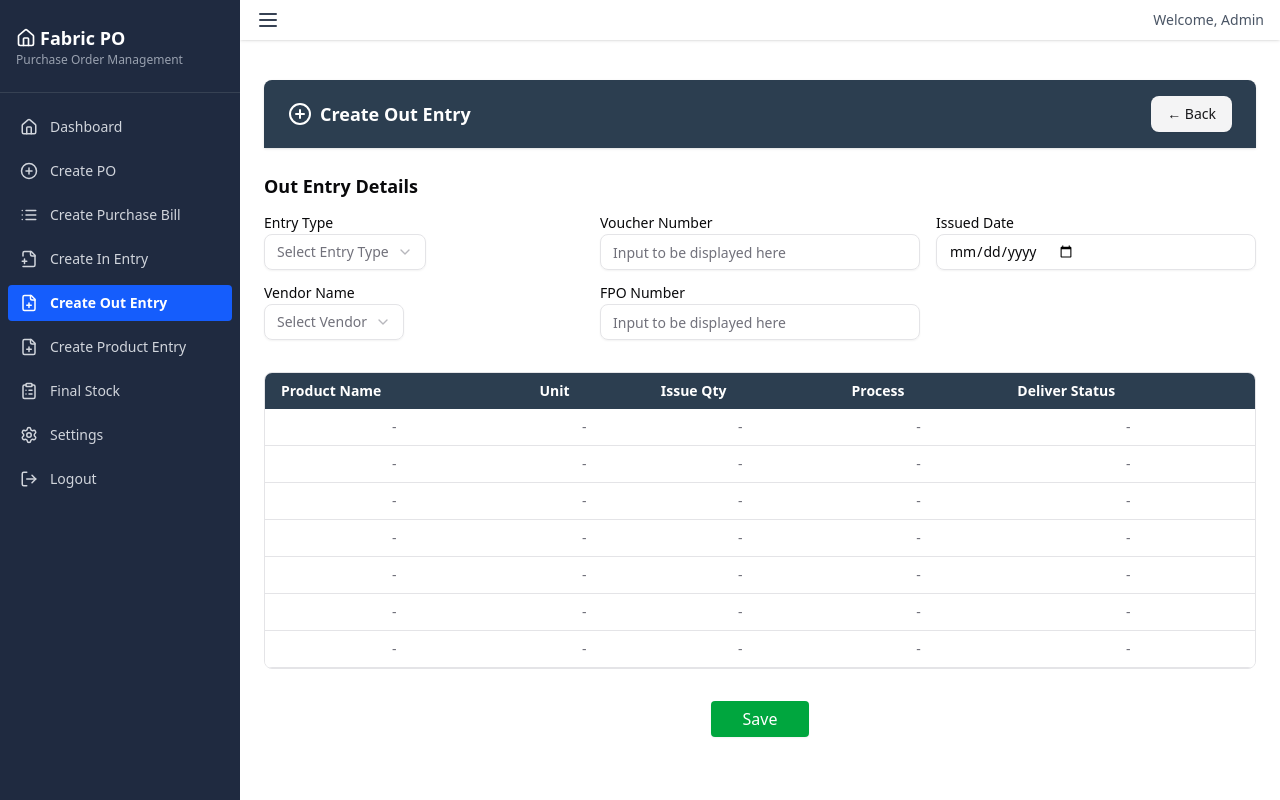
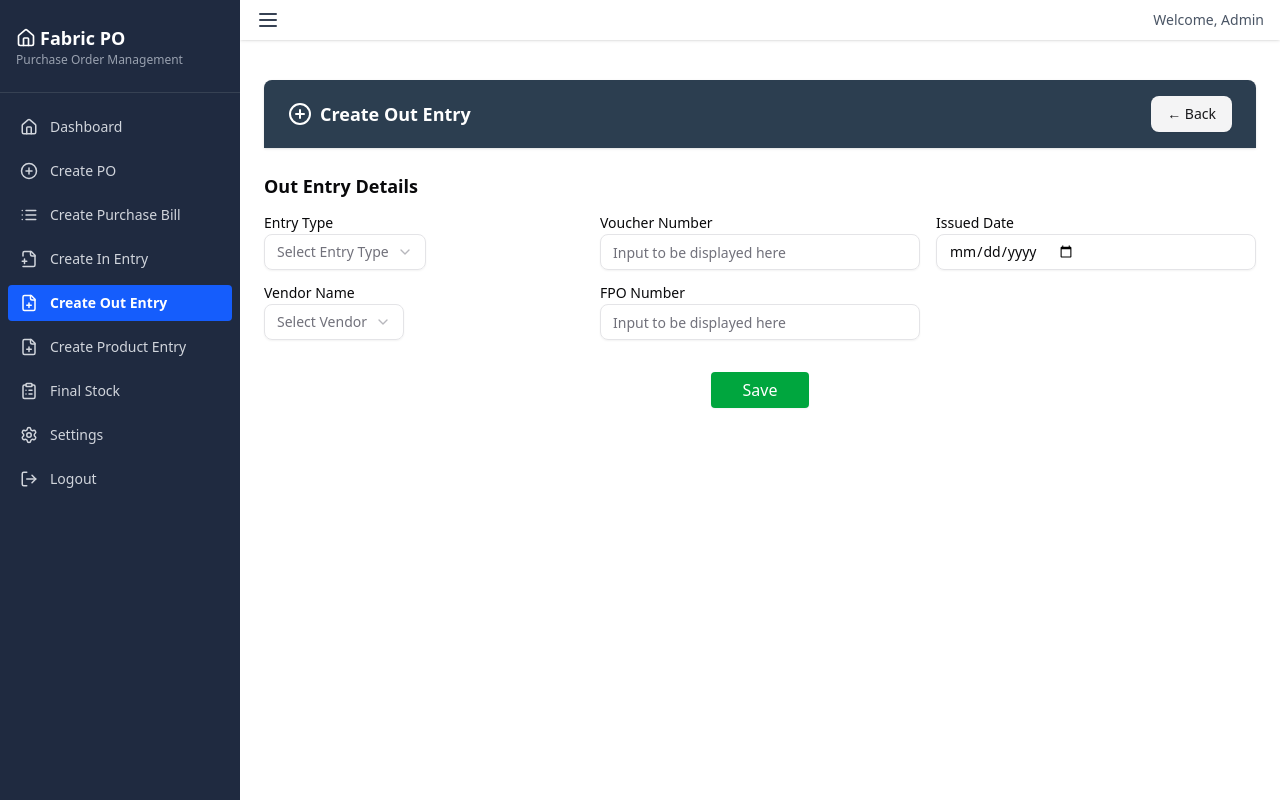
Before and after one commit to Ignito-Corporation/Textile-Admin-Panel, a React (Vite) app: page /create-out-entry in a window 1280 px wide. Built offline with nearby package versions, Linux system fonts and the light colour scheme; sample sign-in values are in the browser's storage.

Commit message:
dying changes

```diff
--- a/src/pages/CreateOutentery.jsx
+++ b/src/pages/CreateOutentery.jsx
@@ -4,9 +4,14 @@ import React, { useState } from 'react';
 import { Button } from '@/components/ui/button';
 import { Input } from '@/components/ui/input';
 import { Label } from '@/components/ui/label';
-import { Select, SelectTrigger, SelectValue, SelectContent, SelectItem } from '@/components/ui/select';
+import {
+  Select,
+  SelectTrigger,
+  SelectValue,
+  SelectContent,
+  SelectItem,
+} from '@/components/ui/select';
 import { CirclePlus } from 'lucide-react';
-
 
 const CreateOutEntry = () => {
   const [entryType, setEntryType] = useState('');
@@ -15,13 +20,24 @@ const CreateOutEntry = () => {
   const entryTypes = ['Knitting', 'Dying'];
   const vendors = ['Vendor A', 'Vendor B', 'Vendor C'];
 
-  const tableRows = Array.from({ length: 7 }, (_, i) => (
-    <tr key={i} className="border-b text-center text-sm text-muted-foreground">
-      <td className="py-2 px-4">-</td>
-      <td className="py-2 px-4">-</td>
-      <td className="py-2 px-4">-</td>
-      <td className="py-2 px-4">-</td>
-      <td className="py-2 px-4">-</td>
+  const knittingRows = Array.from({ length: 7 }, (_, i) => (
+    <tr key={i} className={i % 2 === 0 ? 'bg-white' : 'bg-[#f8f8f8]'}>
+      <td className="py-2 px-4 text-center text-sm text-muted-foreground">-</td>
+      <td className="py-2 px-4 text-center text-sm text-muted-foreground">-</td>
+      <td className="py-2 px-4 text-center text-sm text-muted-foreground">-</td>
+      <td className="py-2 px-4 text-center text-sm text-muted-foreground">-</td>
+      <td className="py-2 px-4 text-center text-sm text-muted-foreground">-</td>
+    </tr>
+  ));
+
+  const dyingRows = Array.from({ length: 9 }, (_, i) => (
+    <tr key={i} className={i % 2 === 0 ? 'bg-white' : 'bg-[#f8f8f8]'}>
+      <td className="py-2 px-4 text-center text-sm text-muted-foreground">-</td>
+      <td className="py-2 px-4 text-center text-sm text-muted-foreground">-</td>
+      <td className="py-2 px-4 text-center text-sm text-muted-foreground">-</td>
+      <td className="py-2 px-4 text-center text-sm text-muted-foreground">-</td>
+      <td className="py-2 px-4 text-center text-sm text-muted-foreground">-</td>
+      <td className="py-2 px-4 text-center text-sm text-muted-foreground">-</td>
     </tr>
   ));
 
@@ -29,7 +45,10 @@ const CreateOutEntry = () => {
     <div className="p-6 bg-white min-h-screen">
       {/* Top Bar */}
       <div className="flex items-center justify-between bg-[#2C3E50] text-white px-6 py-4 rounded-t-md shadow">
-        <h1 className="text-lg font-semibold flex items-center gap-2"><CirclePlus className="w-6 h-6 text-white bg-[#2C3E50] rounded-full  " />Create Out Entry</h1>
+        <h1 className="text-lg font-semibold flex items-center gap-2">
+          <CirclePlus className="w-6 h-6 text-white bg-[#2C3E50] rounded-full" />
+          Create Out Entry
+        </h1>
         <Button variant="secondary">← Back</Button>
       </div>
 
@@ -46,7 +65,9 @@ const CreateOutEntry = () => {
               </SelectTrigger>
               <SelectContent>
                 {entryTypes.map((type) => (
-                  <SelectItem key={type} value={type}>{type}</SelectItem>
+                  <SelectItem key={type} value={type}>
+                    {type}
+                  </SelectItem>
                 ))}
               </SelectContent>
             </Select>
@@ -73,7 +94,9 @@ const CreateOutEntry = () => {
               </SelectTrigger>
               <SelectContent>
                 {vendors.map((v) => (
-                  <SelectItem key={v} value={v}>{v}</SelectItem>
+                  <SelectItem key={v} value={v}>
+                    {v}
+                  </SelectItem>
                 ))}
               </SelectContent>
             </Select>
@@ -87,27 +110,52 @@ const CreateOutEntry = () => {
         </div>
       </div>
 
-      {/* Table */}
+      {/* Knitting Table */}
+      {entryType === 'Knitting' && (
         <div className="mt-8 overflow-x-auto rounded-md border">
           <table className="w-full table-auto border-collapse">
             <thead className="bg-[#2C3E50] text-white text-sm">
               <tr>
-              <th className="py-2 px-4 text-left">Product Name</th>
-              <th className="py-2 px-4 text-left">Unit</th>
-              <th className="py-2 px-4 text-left">Issue Qty</th>
-              <th className="py-2 px-4 text-left">Process</th>
-              <th className="py-2 px-4 text-left">Deliver Status</th>
+                <th className="py-2 px-4 text-center">Product Name</th>
+                <th className="py-2 px-4 text-center">Unit</th>
+                <th className="py-2 px-4 text-center">Issue Qty</th>
+                <th className="py-2 px-4 text-center">Process</th>
+                <th className="py-2 px-4 text-center">Deliver Status</th>
               </tr>
             </thead>
-          <tbody className="bg-white">
-            {tableRows}
+            <tbody>
+              {knittingRows}
             </tbody>
           </table>
         </div>
+      )}
+
+      {/* Dying Table */}
+      {entryType === 'Dying' && (
+        <div className="mt-8 overflow-x-auto rounded-md border">
+          <table className="w-full table-auto border-collapse">
+            <thead className="bg-[#2C3E50] text-white text-sm">
+              <tr>
+                <th className="py-2 px-4 text-center">Product Name</th>
+                <th className="py-2 px-4 text-center">Unit</th>
+                <th className="py-2 px-4 text-center">Lot no.</th>
+                <th className="py-2 px-4 text-center">Shade</th>
+                <th className="py-2 px-4 text-center">Issue Qty</th>
+                <th className="py-2 px-4 text-center">Process</th>
+              </tr>
+            </thead>
+            <tbody>
+              {dyingRows}
+            </tbody>
+          </table>
+        </div>
+      )}
 
       {/* Save Button */}
       <div className="mt-8 text-center">
-        <Button className="bg-green-600 hover:bg-green-700 text-white px-8 py-2 text-md rounded">Save</Button>
+        <Button className="bg-green-600 hover:bg-green-700 text-white px-8 py-2 text-md rounded">
+          Save
+        </Button>
       </div>
     </div>
   );
--- a/src/pages/ProductEntryForm.jsx
+++ b/src/pages/ProductEntryForm.jsx
@@ -1,4 +1,4 @@
-import React, { useState, useEffect } from "react";
+import React, { useState } from "react";
 
 const vendorCategories = ["Supplier", "Job Worker"];
 const paymentModes = ["Cash", "Check"];
@@ -28,23 +28,6 @@ const ProductEntryForm = () => {
         stockUnit: "",
         stockQuantity: "",
     });
-
-    // Fetch server routes when component mounts
-    useEffect(() => {
-        const fetchRoutes = async () => {
-            try {
-                const response = await fetch(
-                    "https://textile-admin-panel-6k2c.onrender.com/ping"
-                );
-                const data = await response.json();
-                console.log("Server Routes:", data);
-            } catch (error) {
-                console.error("Error fetching routes:", error);
-            }
-        };
-
-        fetchRoutes();
-    }, []); // Empty dependency array ensures this runs only once on mount
 
     const handleChange = (e) => {
         const { name, value } = e.target;
```
Lines whose indentation alone changed are shown as unchanged.
